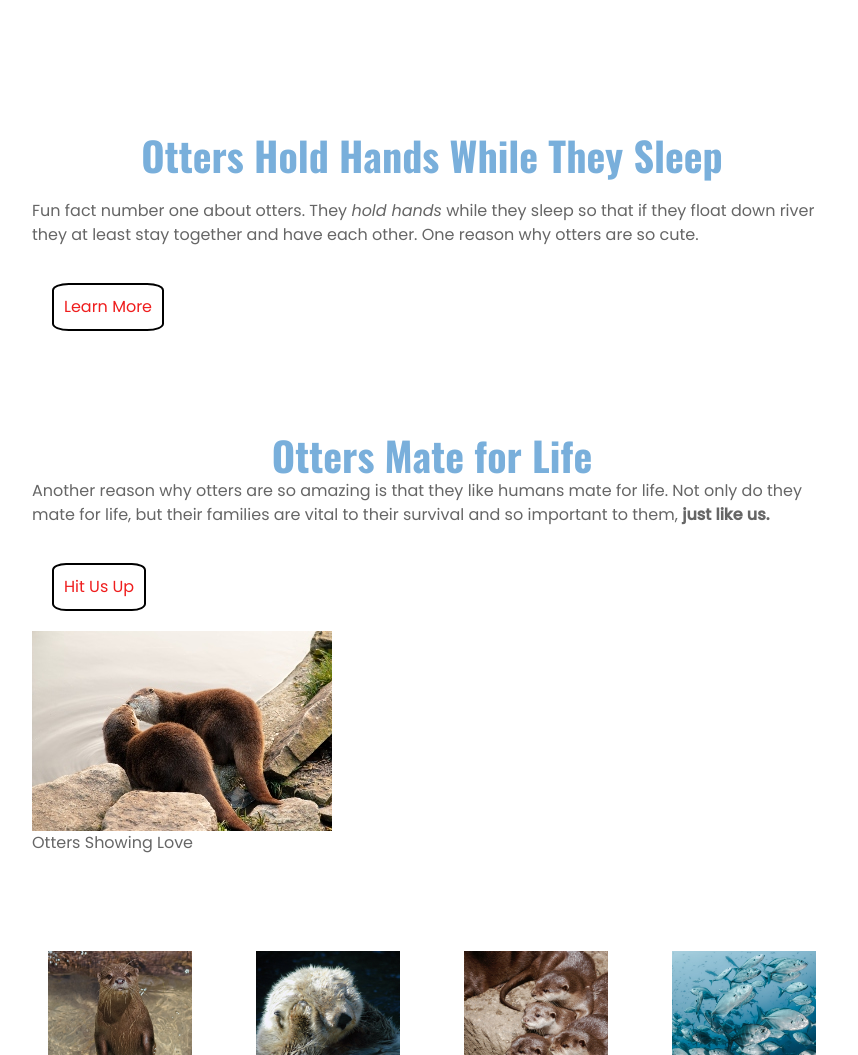
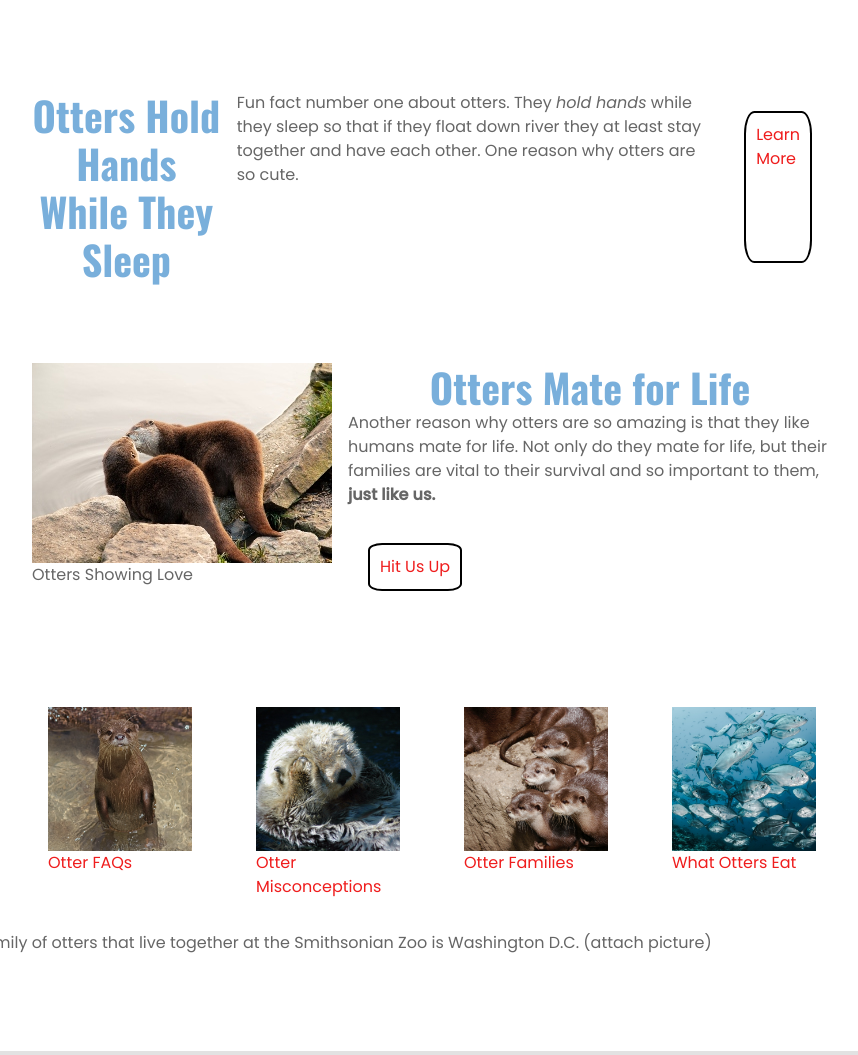
Before and after one commit to is-120-winter-2023/responsive-flexboxes-joshbaird37, a website: page index.html in a window 1280 px wide. Shown: the part 729-1784 px from the top of the page, without its empty margins (208-1066 px from the left). Drawn offline with nearby package versions, Linux system fonts and the light colour scheme.

Commit message:
more changes

```diff
--- a/index.html
+++ b/index.html
@@ -55,7 +55,7 @@
     </nav>
   </header>
   <main>
-    <article>
+    <article class="panel">
       <h2>Otters Hold Hands While They Sleep</h2>
       <p>Fun fact number one about otters. They <em>hold hands</em> while they sleep so that if they float down river
         they at least stay together and have each other. One reason why otters are so cute.</p>
@@ -69,14 +69,13 @@
         </p>
         <a class="button" href="../contact/">Hit Us Up</a>
       </div>
-      <div class="image-wrapper">
-        <div class="left">
-          <figure class="pic">
-            <img src="images/otters-kissing1.jpg" alt="Picture of Otters Kissing" height="200" width="300"
-              loading="lazy">
-            <figcaption>Otters Showing Love</figcaption>
-          </figure>
-        </div>
+      <div class="image-wrapper left">
+
+        <figure class="pic">
+          <img src="images/otters-kissing1.jpg" alt="Picture of Otters Kissing" height="200" width="300" loading="lazy">
+          <figcaption>Otters Showing Love</figcaption>
+        </figure>
+
       </div>
     </article>
     <section class="cards">
--- a/styles/main.css
+++ b/styles/main.css
@@ -331,6 +331,11 @@ nav a[href]:hover {
   transform: rotate(-135deg);
 }
 
+.panel {
+  display: flex;
+  flex-direction: column;
+}
+
 @media (min-width: 500px) {
   .panel {
     flex-direction: row;
```
